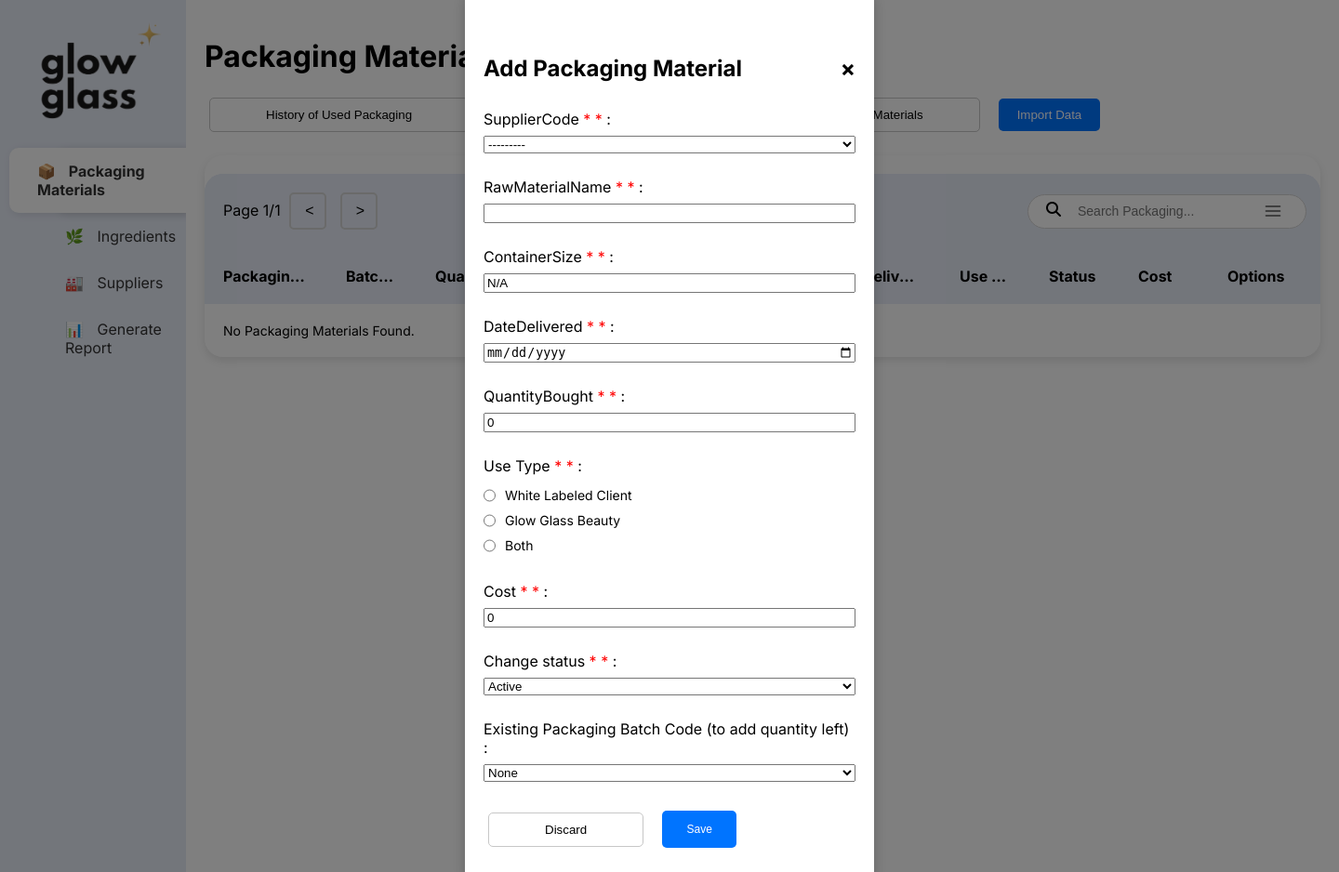
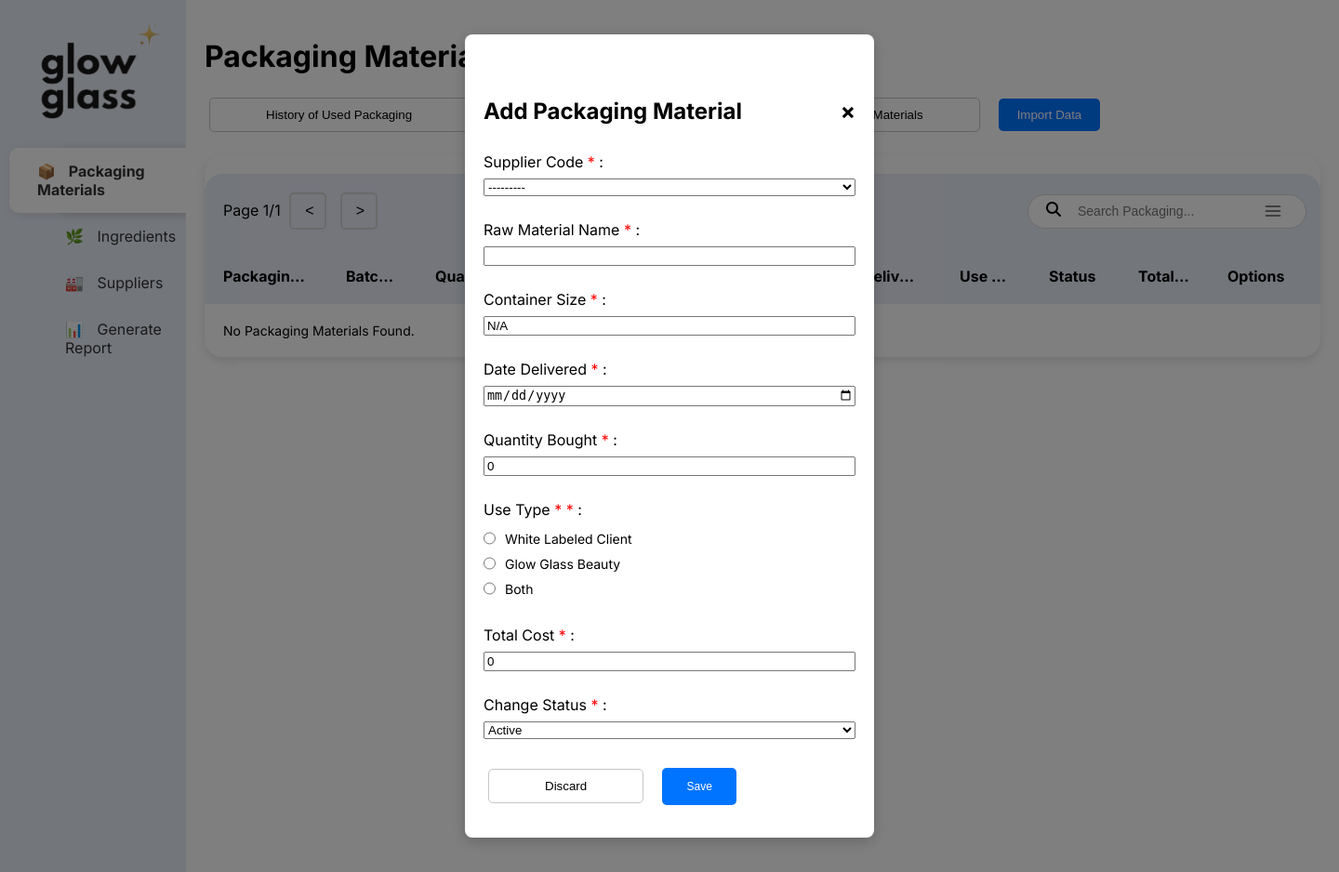
Before and after one commit to NLuna21/IMAPS, a Django app: page /packaging/ in a window 1440 px wide, after a click on "+ Add Packaging Materials". Shown: the whole page at 93% size. Run offline with Django 5.2, Linux system fonts and the light colour scheme; data comes from the database, SQL or seed files in the repository; data that the repository does not hold is empty.

Commit message:
packaging++ fixes

```diff
--- a/IMAPS/IMAPS/IMAPS_app/forms.py
+++ b/IMAPS/IMAPS/IMAPS_app/forms.py
@@ -86,12 +86,6 @@ class PackagingRawMaterialsForm(RequiredFieldsAsteriskMixin, forms.ModelForm):
         required=True,
         label="Use Type"
     )
-    existing_batch = forms.ChoiceField(
-        choices=[],
-        required=False,
-        label="Existing Packaging Batch Code (to add quantity left)",
-        widget=forms.Select
-    )
 
     class Meta:
         model = PackagingRawMaterials
@@ -102,12 +96,18 @@ class PackagingRawMaterialsForm(RequiredFieldsAsteriskMixin, forms.ModelForm):
 
     def __init__(self, *args, **kwargs):
         super().__init__(*args, **kwargs)
+
+        # Human-readable field labels
+        self.fields['SupplierCode'].label = 'Supplier Code'
+        self.fields['RawMaterialName'].label = 'Raw Material Name'
+        self.fields['ContainerSize'].label = 'Container Size'
+        self.fields['DateDelivered'].label = 'Date Delivered'
+        self.fields['QuantityBought'].label = 'Quantity Bought'
+        self.fields['Cost'].label = 'Total Cost'
+        self.fields['change_status'].label = 'Change Status'
         # Filter suppliers by category (packaging)
         self.fields['SupplierCode'].queryset = Supplier.objects.filter(Category__in=['Packaging', 'Both'])
-        batches = PackagingRawMaterials.objects.values_list('PackagingBatchCode', flat=True)
-        choices = [('None', 'None')]
-        choices += [(batch, batch) for batch in batches]
-        self.fields['existing_batch'].choices = choices
+
 
 class UsedIngredientForm(RequiredFieldsAsteriskMixin, forms.ModelForm):
     UseCategory = forms.ChoiceField(
--- a/IMAPS/IMAPS/IMAPS_app/models.py
+++ b/IMAPS/IMAPS/IMAPS_app/models.py
@@ -18,7 +18,8 @@ class Supplier(models.Model):
     SupplierCode = models.CharField(
         max_length=50,
         primary_key=True,
-        help_text="Unique identifier for the supplier (manually given)."
+        help_text="Unique identifier for the supplier (manually given).",
+        unique=True
     )
     SupplierName = models.CharField(max_length=255)
     CATEGORY_CHOICES = [
@@ -152,12 +153,18 @@ class PackagingRawMaterials(models.Model):
             if self.QuantityLeft == 0:
                 self.QuantityLeft = self.QuantityBought
 
-        # Auto-compute Status
-        if self.QuantityLeft < 10:
+        # ✅ FIX: Ensure QuantityBought > 0 before checking threshold
+        try:
+            if self.QuantityBought > 0:
+                percentage_left = (self.QuantityLeft / self.QuantityBought) * 100
+                if percentage_left < 15:
+                    self.Status = "Low Inventory"
+                else:
+                    self.Status = "OK"
+            else:
+                self.Status = "Low Inventory"
+        except ZeroDivisionError:
             self.Status = "Low Inventory"
-        else:
-            self.Status = "OK"
-
         super().save(*args, **kwargs)
 
     def __str__(self):
--- a/IMAPS/IMAPS/IMAPS_app/templates/packaging.html
+++ b/IMAPS/IMAPS/IMAPS_app/templates/packaging.html
@@ -15,7 +15,8 @@
     }
     table tbody td:nth-child(3),
     table tbody td:nth-child(4),
-    table tbody td:nth-child(9) {
+    table tbody td:nth-child(5),
+    table tbody td:nth-child(10) {
       text-align: right;
     }
     /* Extra spacing for form groups in modals */
@@ -332,7 +333,7 @@
             <th>Date Delivered</th>
             <th>Use Category</th>
             <th>Status</th>
-            <th>Cost</th>
+            <th>Total Cost</th>
             <th>Options</th>
           </tr>
         </thead>
@@ -349,7 +350,7 @@
             <td>{{ material.QuantityBought }}</td>
             <td>{{ material.QuantityLeft }}</td>
             <td>{{ material.TotalQuantityAvailable }}</td>
-            <td>{{ material.SupplierCode.SupplierName }}</td>
+            <td>{{ material.SupplierCode }}</td>
             <td>{{ material.DateDelivered|date:"Y-m-d" }}</td>
             <td>{{ material.UseCategory }}</td>
             <td>
@@ -468,7 +469,7 @@
         <input type="hidden" name="SupplierCode" id="modalSupplierCodeHidden" value="">
         <div class="form-group">
           <label for="RawMaterialName">
-            Raw Material Name<span style="color:red;">*</span>:
+            Packaging Type  <span style="color:red;">*</span>:
           </label>
           <input type="text" id="RawMaterialName" name="RawMaterialName">
         </div>
@@ -528,7 +529,7 @@
         </div>
         <div class="form-group">
           <label for="Cost">
-            Cost<span style="color:red;">*</span>:
+            Total Cost<span style="color:red;">*</span>:
           </label>
           <input type="number" id="Cost" name="Cost" min="0" step="any" required>
         </div>
```
